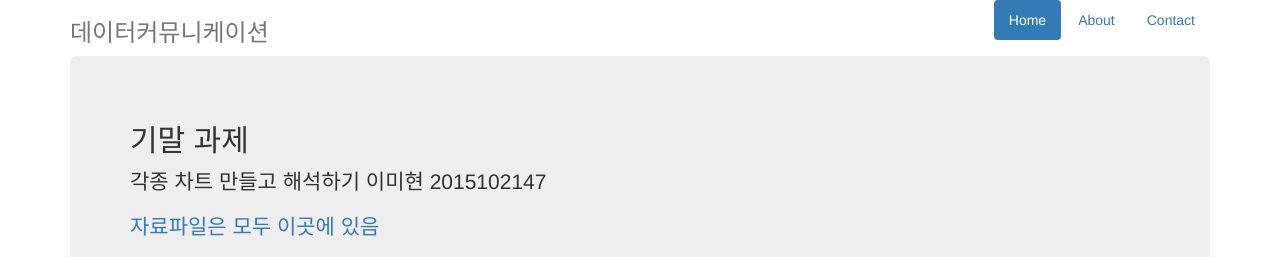
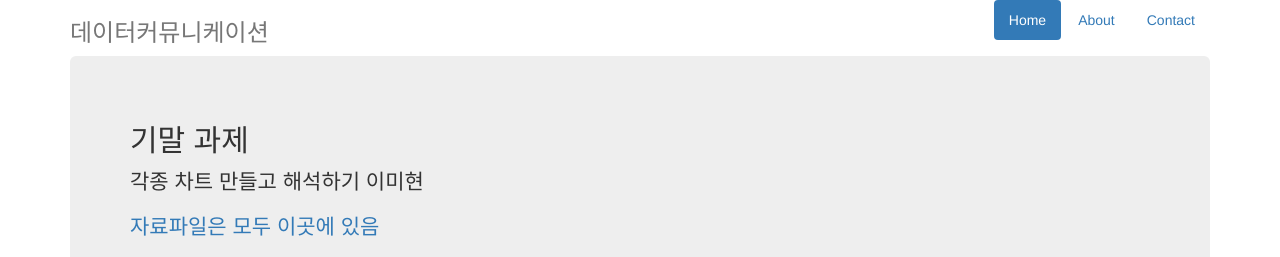
Before and after one commit to dlalgus9608/dlalgus9608.github.io, a plain HTML site: page boot.html in a window 1280 px wide. Shown: the top 257 px of the page. Drawn offline with nearby package versions, Linux system fonts and the light colour scheme; a script that the page names is missing.

Commit message:
Update boot.html

```diff
--- a/boot.html
+++ b/boot.html
@@ -44,7 +44,7 @@
 
       <div class="jumbotron">
         <h2>기말 과제</h2>
-        <p class="lead">각종 차트 만들고 해석하기 이미현 2015102147</p>
+        <p class="lead">각종 차트 만들고 해석하기 이미현 </p>
         <p><a href="https://sites.google.com/a/minds.kr/file/file">자료파일은 모두 이곳에 있음</a></p>
       </div>
 
```
